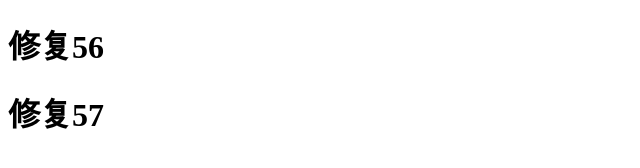
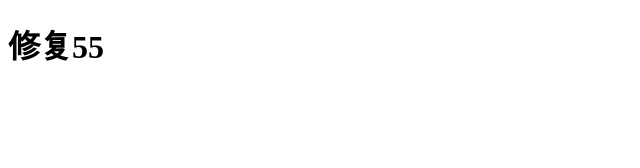
Before and after one commit to yuyucode/test-github, a plain HTML site: page new.html in a window 1280 px wide. Shown: the whole page, without its empty margins (0-640 px from the left). Drawn offline with Linux system fonts and the light colour scheme.

Commit message:
'fix:55'

```diff
--- a/new.html
+++ b/new.html
@@ -9,8 +9,7 @@
 </head>
 <body>
 <div id="hello">
-    <h1>修复56</h1>
-    <h1>修复57</h1>
+    <h1>修复55</h1>
 </div>
 </body>
 </html>
```
